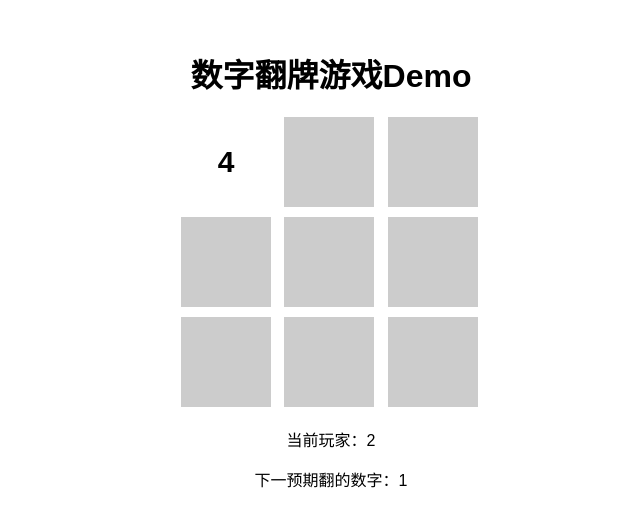
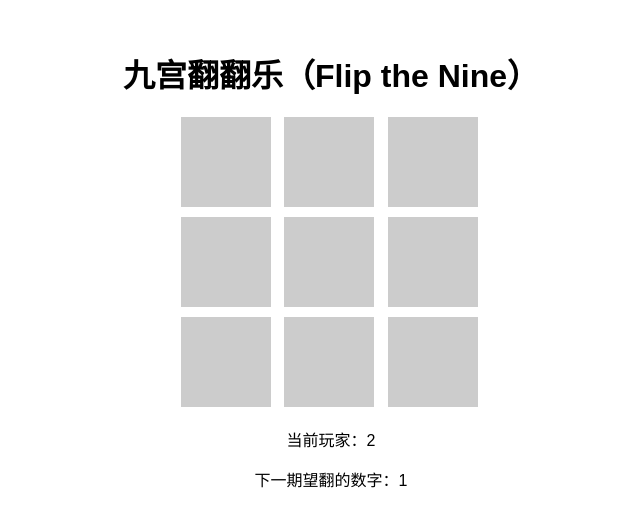
Before and after one commit to changchen/Filp-the-Nine, a plain HTML site: page index.html in a window 1280 px wide. Both pictures are taken after a click on the element 535 px from the left and 162 px from the top of the page. Shown: the whole page, without its empty margins (309-949 px from the left). Drawn offline with Linux system fonts and the light colour scheme.

Commit message:
补充需求，并修改相关代码

```diff
--- a/index.html
+++ b/index.html
@@ -3,7 +3,7 @@
 <head>
 <meta charset="UTF-8" />
 <meta name="viewport" content="width=device-width, initial-scale=1.0"/>
-<title>数字翻牌游戏Demo</title>
+<title>九宫翻翻乐（Flip the Nine）</title>
 <style>
   body {
     font-family: sans-serif;
@@ -45,22 +45,22 @@
 </head>
 <body>
 
-<h1>数字翻牌游戏Demo</h1>
+<h1>九宫翻翻乐（Flip the Nine）</h1>
 
 <div class="board" id="board"></div>
 
 <div class="info">
   <p>当前玩家：<span id="currentPlayer"></span></p>
-  <p>下一预期翻的数字：<span id="nextExpected"></span></p>
+  <p>下一期望翻的数字：<span id="nextExpected"></span></p>
   <p id="winnerMsg"></p>
 </div>
 
 <script>
 // 游戏数据
-let playersCount = 2; // 先用2个玩家做示例
-let currentPlayer = 1; // 当前玩家
+let playersCount = 2; // 默认两名玩家
+let currentPlayer = 1; // 当前玩家(1或2)
 let nextExpectedNumber = 1; // 下一个需要翻开的数字
-let revealedCount = 0; // 已经成功翻开的数量
+let revealedCount = 0; // 已成功按序翻开的数量(成功翻出即统计，用来判断胜利)
 
 // 随机生成1-9的排列
 let numbers = shuffle([1,2,3,4,5,6,7,8,9]);
@@ -84,7 +84,7 @@ for (let i = 0; i < 9; i++) {
 }
 
 /**
- * 点击格子处理逻辑
+ * 点击格子事件
  */
 function onCellClick(e) {
   const cell = e.currentTarget;
@@ -96,23 +96,25 @@ function onCellClick(e) {
   const index = parseInt(cell.dataset.index,10);
   const cellNumber = numbers[index];
 
-  // 检查是否是期望的数字
+  // 检查是否是期望数字
   if (cellNumber === nextExpectedNumber) {
     // 正确，翻开格子
     revealCell(cell, cellNumber);
     revealedCount++;
     nextExpectedNumber++;
     if (revealedCount === 9) {
-      // 所有翻完，该玩家胜利
+      // 所有格子都按序翻开，该玩家胜利
       announceWinner(currentPlayer);
     } else {
-      // 可以继续下一步动作(继续点下一个格子)
+      // 可以继续翻下一个数字
       updateUI();
     }
   } else {
-    // 打开的数字不对，回合结束，切换玩家，从1重新开始
+    // 翻错了
     revealCell(cell, cellNumber);
+    // 等待1秒后重新盖上所有格子并切换玩家
     setTimeout(() => {
+      resetBoardState();
       switchPlayer();
     }, 1000);
   }
@@ -124,6 +126,18 @@ function onCellClick(e) {
 function revealCell(cell, number) {
   cell.textContent = number;
   cell.classList.add('revealed');
+}
+
+/**
+ * 重置棋盘状态：将所有已揭开的牌重新盖上
+ */
+function resetBoardState() {
+  const cells = document.querySelectorAll('.cell');
+  cells.forEach(cell => {
+    cell.classList.remove('revealed');
+    cell.textContent = '';
+  });
+  revealedCount = 0;
 }
 
 /**
@@ -144,7 +158,7 @@ function updateUI() {
 }
 
 /**
- * 宣布赢家
+ * 宣布获胜玩家
  */
 function announceWinner(player) {
   winnerMsg.textContent = `玩家 ${player} 获胜！`;
@@ -162,7 +176,7 @@ function announceWinner(player) {
 function shuffle(arr) {
   let array = arr.slice();
   for (let i = array.length - 1; i > 0; i--) {
-    const j = Math.floor(Math.random()* (i+1));
+    const j = Math.floor(Math.random()*(i+1));
     [array[i], array[j]] = [array[j], array[i]];
   }
   return array;
```
Also changed, not shown: 1 other file.
